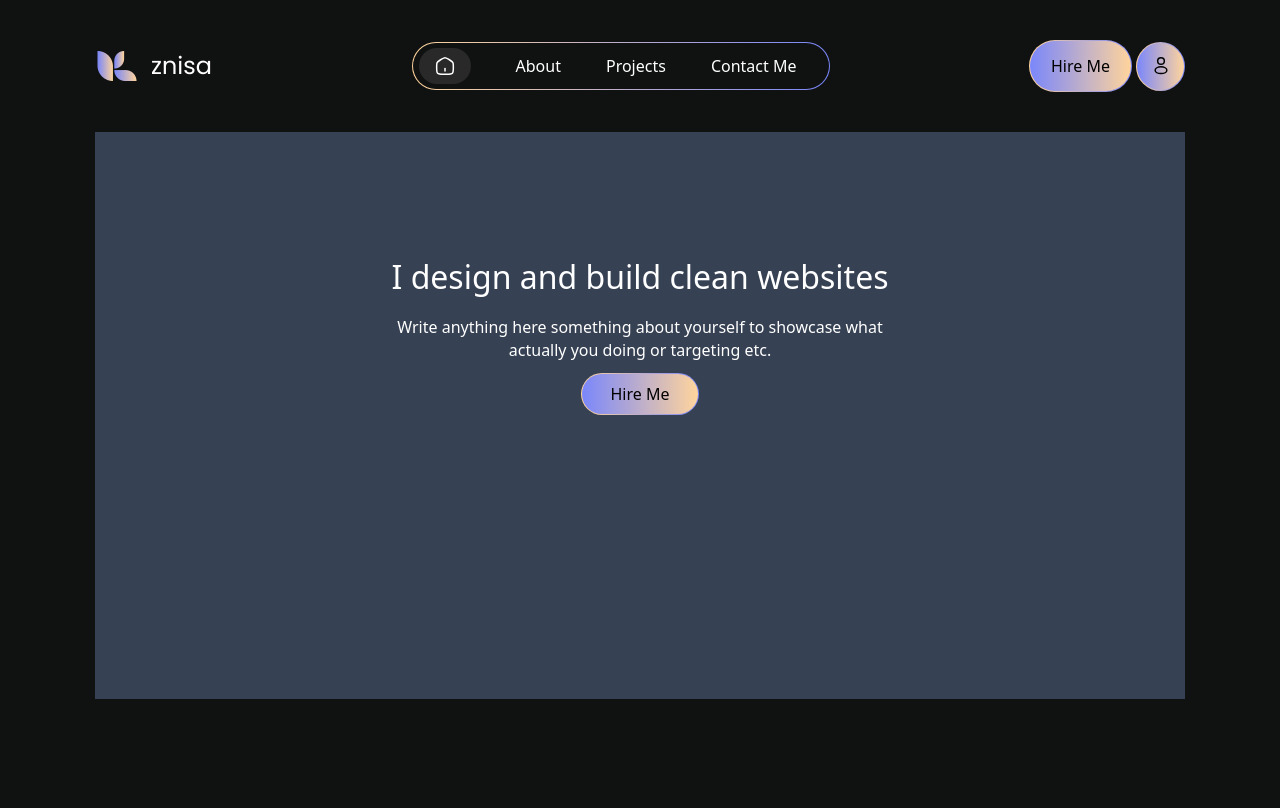
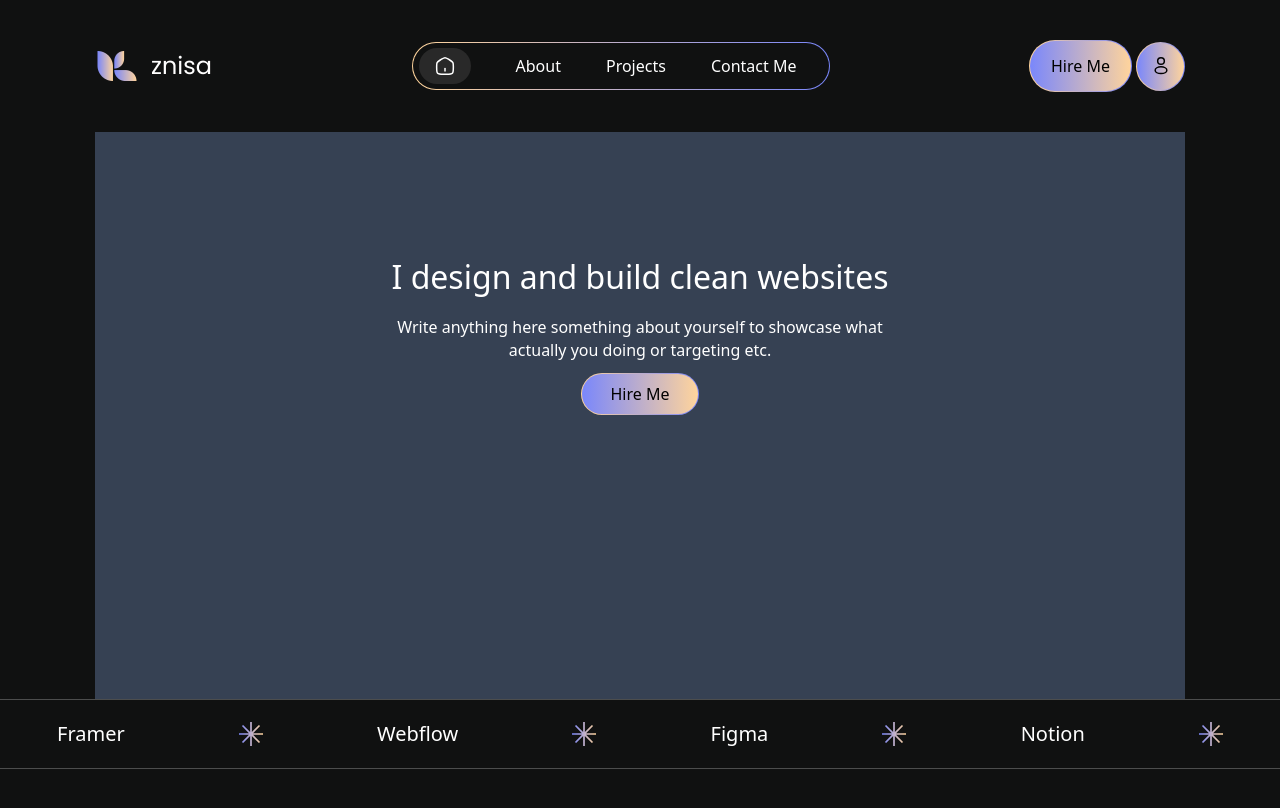
Before and after one commit to kudae3/znisa, a React (Vite) app: page / in a window 1280 px wide. Built offline with nearby package versions, Linux system fonts and the light colour scheme.

Commit message:
feat: restructure App layout and add Banner component with Star icons

```diff
--- a/src/App.jsx
+++ b/src/App.jsx
@@ -1,12 +1,20 @@
+import Banner from "./components/Banner"
 import Hero from "./components/Hero"
 import Navbar from "./components/Navbar"
 
 function App() {
 
   return (
-    <div className="container flex flex-col gap-10">
-      <Navbar/>
-      <Hero/>
+    <div className="flex flex-col gap-10 my-10">
+      <div className="container">
+        <Navbar/>
+      </div>
+      <div>
+        <div className="container">
+          <Hero />
+        </div>
+        <Banner/>
+      </div>
     </div>
   )
 }
--- /dev/null
+++ b/src/assets/icons/Star.jsx
@@ -0,0 +1,23 @@
+import React from 'react'
+
+const Star = () => {
+  return (
+    <svg width="24" height="24" viewBox="0 0 24 24" fill="none" xmlns="http://www.w3.org/2000/svg">
+<g clip-path="url(#clip0_1_74)">
+<path fill-rule="evenodd" clip-rule="evenodd" d="M12.8572 0H11.1429V9.93067L4.12081 2.90862L2.90863 4.12081L9.93067 11.1429H0V12.8572H9.93066L2.90863 19.8792L4.12081 21.0913L11.1429 14.0693V24H12.8572V14.0693L19.8792 21.0913L21.0913 19.8792L14.0693 12.8572H24V11.1429H14.0693L21.0913 4.1208L19.8792 2.90862L12.8572 9.93066V0Z" fill="url(#paint0_linear_1_74)"/>
+</g>
+<defs>
+<linearGradient id="paint0_linear_1_74" x1="0" y1="12" x2="24" y2="12" gradientUnits="userSpaceOnUse">
+<stop stop-color="#7A87FB"/>
+<stop offset="1" stop-color="#FFD49C"/>
+</linearGradient>
+<clipPath id="clip0_1_74">
+<rect width="24" height="24" fill="white"/>
+</clipPath>
+</defs>
+</svg>
+
+  )
+}
+
+export default Star
--- /dev/null
+++ b/src/components/Banner.jsx
@@ -0,0 +1,19 @@
+import React from 'react'
+import Star from '../assets/icons/Star'
+
+const Banner = () => {
+  return (
+    <div className='text-white flex justify-around items-center h-[70px] border-y border-[#FFFFFF40]'>
+        <h1 className='font-normal text-[20px] leading-[100%]'>Framer</h1>
+        <Star/>
+        <h1 className='font-normal text-[20px] leading-[100%]'>Webflow</h1>
+        <Star/>
+        <h1 className='font-normal text-[20px] leading-[100%]'>Figma</h1>
+        <Star/>
+        <h1 className='font-normal text-[20px] leading-[100%]'>Notion</h1>
+        <Star/>
+    </div>
+  )
+}
+
+export default Banner
--- a/src/components/Hero.jsx
+++ b/src/components/Hero.jsx
@@ -4,7 +4,7 @@ import GradientButton from '../assets/ui/GradientBtn'
 const Hero = () => {
   return (
     <div className='text-white h-[567px] bg-gray-700'>
-        <div className='text-center mx-auto w-full max-w-[882px] h-[166px] flex flex-col gap-[11px] px-[175px] mt-[117px]'>
+        <div className='text-center mx-auto w-full max-w-[882px] h-[166px] flex flex-col gap-[11px] px-[175px] pt-[117px]'>
             <h2 className='font-normal text-[32px] leading-14'>I design and build clean websites</h2>
             <p className='font-normal text-[16px] leading-[23px]'>Write anything here something about yourself to showcase what actually you doing or targeting etc.</p>
             <div className='mx-auto'>
--- a/src/index.css
+++ b/src/index.css
@@ -1,7 +1,7 @@
 @import "tailwindcss";
 
 .container {
-    @apply w-full max-w-[1090px] mx-auto my-10;
+    @apply w-full max-w-[1090px] mx-auto;
 }
 
 .gradient-border-wrapper {
```
